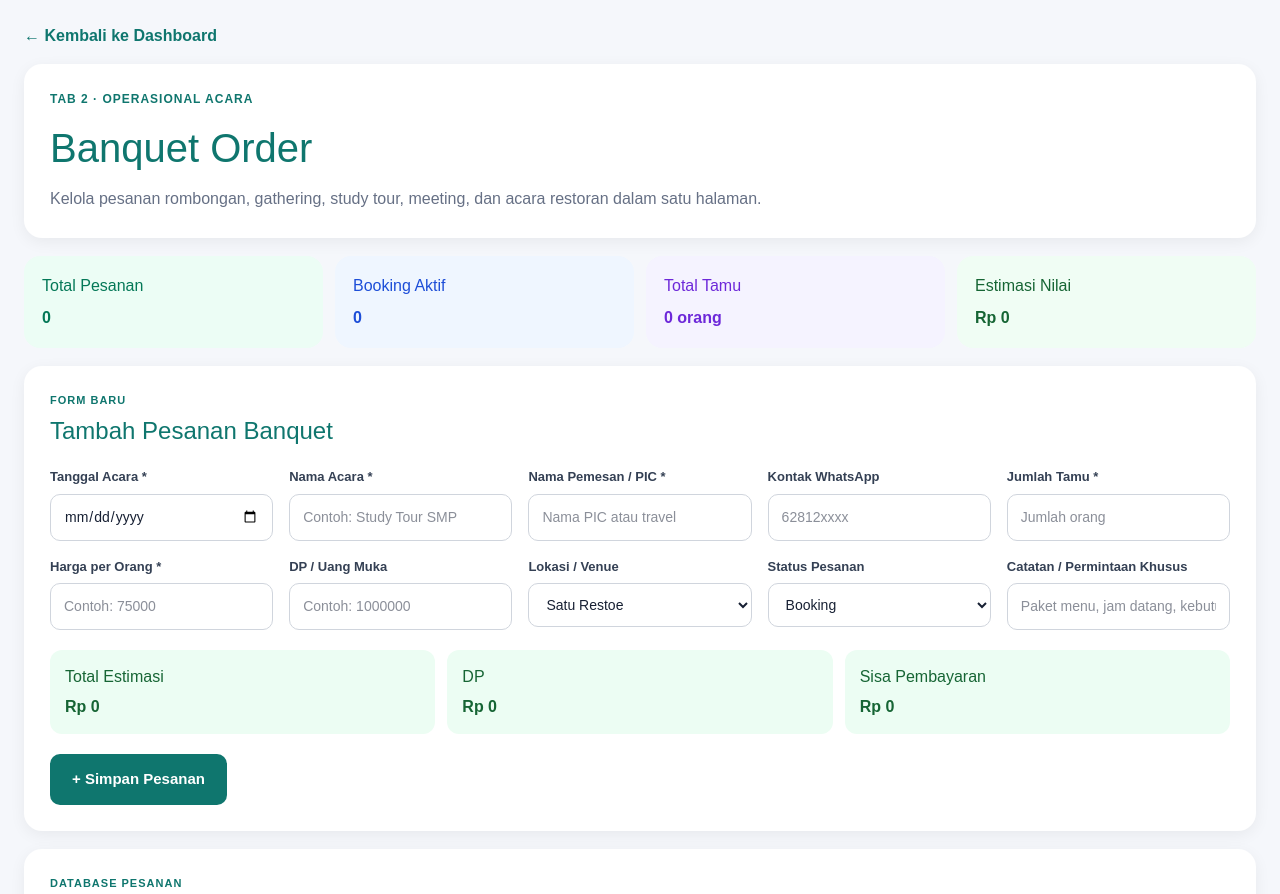
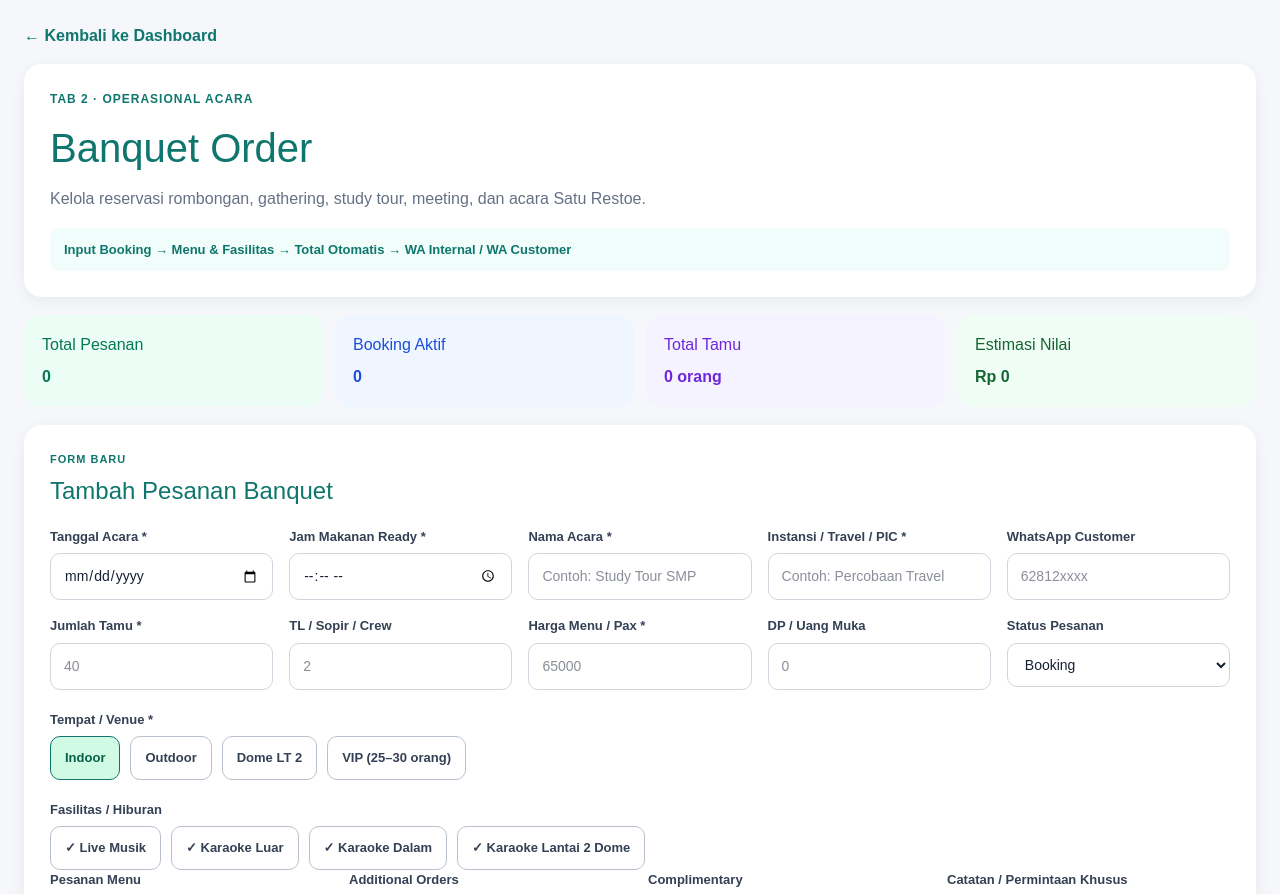
Before and after one commit to aderana212-gif/satu-restoe-team-software, a Next.js app: page /banquet in a window 1280 px wide. Shown: the top 894 px of the page. Built offline with nearby package versions, Linux system fonts and the light colour scheme.

Commit message:
Improve banquet order WhatsApp templates and venue facilities

```diff
--- a/app/banquet/page.tsx
+++ b/app/banquet/page.tsx
@@ -3,35 +3,53 @@
 import { useEffect, useMemo, useState, type ReactNode } from "react";
 
 type OrderStatus = "Booking" | "DP" | "Lunas" | "Selesai" | "Batal";
+type Venue = "Indoor" | "Outdoor" | "Dome LT 2" | "VIP (25–30 orang)";
 
-type BanquetOrder = {
+const VENUES: Venue[] = ["Indoor", "Outdoor", "Dome LT 2", "VIP (25–30 orang)"];
+const FACILITIES = ["Live Musik", "Karaoke Luar", "Karaoke Dalam", "Karaoke Lantai 2 Dome"];
+const STORAGE_KEY = "satu-restoe-banquet-orders";
+
+export type BanquetOrder = {
   id: number;
   tanggal: string;
+  jamReady: string;
   namaAcara: string;
   namaPemesan: string;
   kontak: string;
   jumlahTamu: number;
+  jumlahCrew: number;
   hargaPerOrang: number;
   dp: number;
-  lokasi: string;
+  venue: Venue;
+  fasilitas: string[];
+  menu: string;
+  additional: string;
+  complimentary: string;
   status: OrderStatus;
   catatan: string;
 };
 
-const STORAGE_KEY = "satu-restoe-banquet-orders";
-
 const emptyForm = {
   tanggal: "",
+  jamReady: "",
   namaAcara: "",
   namaPemesan: "",
   kontak: "",
   jumlahTamu: "",
+  jumlahCrew: "",
   hargaPerOrang: "",
   dp: "",
-  lokasi: "Satu Restoe",
+  venue: "Indoor" as Venue,
+  fasilitas: [] as string[],
+  menu: "",
+  additional: "",
+  complimentary: "",
   status: "Booking" as OrderStatus,
   catatan: "",
 };
+
+const INTERNAL_NUMBER = "";
+const BANK_INFO = "Bank BCA\nNo. Rekening: 7740731178\nAtas Nama: Wida Novianti";
 
 export default function BanquetPage() {
   const [orders, setOrders] = useState<BanquetOrder[]>([]);
@@ -62,20 +80,24 @@ export default function BanquetPage() {
     const keyword = search.trim().toLowerCase();
     return orders.filter((order) => {
       const matchesStatus = filterStatus === "Semua" || order.status === filterStatus;
-      const matchesSearch = !keyword || [order.namaAcara, order.namaPemesan, order.kontak, order.lokasi]
-        .join(" ")
-        .toLowerCase()
-        .includes(keyword);
-      return matchesStatus && matchesSearch;
+      const haystack = [
+        order.namaAcara,
+        order.namaPemesan,
+        order.kontak,
+        order.venue,
+        order.menu,
+        order.fasilitas.join(" "),
+      ].join(" ").toLowerCase();
+      return matchesStatus && (!keyword || haystack.includes(keyword));
     });
   }, [orders, filterStatus, search]);
 
   const ringkasan = useMemo(() => ({
     total: orders.length,
-    aktif: orders.filter((order) => order.status !== "Batal" && order.status !== "Selesai").length,
-    tamu: orders.filter((order) => order.status !== "Batal").reduce((sum, order) => sum + order.jumlahTamu, 0),
-    nilai: orders.filter((order) => order.status !== "Batal").reduce((sum, order) => sum + order.jumlahTamu * order.hargaPerOrang, 0),
-    dp: orders.filter((order) => order.status !== "Batal").reduce((sum, order) => sum + order.dp, 0),
+    aktif: orders.filter((o) => o.status !== "Batal" && o.status !== "Selesai").length,
+    tamu: orders.filter((o) => o.status !== "Batal").reduce((sum, o) => sum + o.jumlahTamu, 0),
+    nilai: orders.filter((o) => o.status !== "Batal").reduce((sum, o) => sum + o.jumlahTamu * o.hargaPerOrang, 0),
+    dp: orders.filter((o) => o.status !== "Batal").reduce((sum, o) => sum + o.dp, 0),
   }), [orders]);
 
   const formatRupiah = (value: number) => new Intl.NumberFormat("id-ID", {
@@ -93,8 +115,17 @@ export default function BanquetPage() {
     }).format(new Date(`${value}T00:00:00`));
   };
 
-  const updateForm = (key: keyof typeof emptyForm, value: string) => {
+  const updateForm = (key: keyof typeof emptyForm, value: string | string[]) => {
     setForm((current) => ({ ...current, [key]: value }));
+  };
+
+  const toggleFacility = (facility: string) => {
+    setForm((current) => ({
+      ...current,
+      fasilitas: current.fasilitas.includes(facility)
+        ? current.fasilitas.filter((item) => item !== facility)
+        : [...current.fasilitas, facility],
+    }));
   };
 
   const resetForm = () => {
@@ -104,14 +135,14 @@ export default function BanquetPage() {
 
   const simpanPesanan = () => {
     const jumlahTamu = Number(form.jumlahTamu);
+    const jumlahCrew = Number(form.jumlahCrew || 0);
     const hargaPerOrang = Number(form.hargaPerOrang);
     const dp = Number(form.dp || 0);
 
-    if (!form.tanggal || !form.namaAcara.trim() || !form.namaPemesan.trim() || jumlahTamu <= 0 || hargaPerOrang <= 0) {
-      alert("Mohon lengkapi tanggal, acara, PIC, jumlah tamu, dan harga per orang dengan benar.");
+    if (!form.tanggal || !form.jamReady || !form.namaAcara.trim() || !form.namaPemesan.trim() || jumlahTamu <= 0 || hargaPerOrang <= 0) {
+      alert("Mohon lengkapi tanggal, jam ready, acara, PIC, jumlah tamu, dan harga per orang.");
       return;
     }
-
     if (dp < 0 || dp > jumlahTamu * hargaPerOrang) {
       alert("Nilai DP tidak boleh lebih besar dari total pesanan.");
       return;
@@ -120,13 +151,19 @@ export default function BanquetPage() {
     const data: BanquetOrder = {
       id: editingId ?? Date.now(),
       tanggal: form.tanggal,
+      jamReady: form.jamReady,
       namaAcara: form.namaAcara.trim(),
       namaPemesan: form.namaPemesan.trim(),
       kontak: form.kontak.trim(),
       jumlahTamu,
+      jumlahCrew,
       hargaPerOrang,
       dp,
-      lokasi: form.lokasi,
+      venue: form.venue,
+      fasilitas: form.fasilitas,
+      menu: form.menu.trim(),
+      additional: form.additional.trim(),
+      complimentary: form.complimentary.trim(),
       status: form.status,
       catatan: form.catatan.trim(),
     };
@@ -134,7 +171,6 @@ export default function BanquetPage() {
     setOrders((current) => editingId === null
       ? [...current, data]
       : current.map((order) => order.id === editingId ? data : order));
-
     alert(editingId === null ? "Pesanan banquet berhasil disimpan." : "Pesanan banquet berhasil diperbarui.");
     resetForm();
   };
@@ -143,15 +179,21 @@ export default function BanquetPage() {
     setEditingId(order.id);
     setForm({
       tanggal: order.tanggal,
+      jamReady: order.jamReady || "",
       namaAcara: order.namaAcara,
       namaPemesan: order.namaPemesan,
       kontak: order.kontak,
       jumlahTamu: String(order.jumlahTamu),
+      jumlahCrew: String(order.jumlahCrew || 0),
       hargaPerOrang: String(order.hargaPerOrang),
       dp: String(order.dp),
-      lokasi: order.lokasi,
+      venue: order.venue || "Indoor",
+      fasilitas: order.fasilitas || [],
+      menu: order.menu || "",
+      additional: order.additional || "",
+      complimentary: order.complimentary || "",
       status: order.status,
-      catatan: order.catatan,
+      catatan: order.catatan || "",
     });
     window.scrollTo({ top: 0, behavior: "smooth" });
   };
@@ -162,20 +204,51 @@ export default function BanquetPage() {
     if (editingId === id) resetForm();
   };
 
-  const buatPesan = (order: BanquetOrder, internal: boolean) => {
+  const buildMessage = (order: BanquetOrder, internal: boolean) => {
     const total = order.jumlahTamu * order.hargaPerOrang;
-    return `${internal ? "BANQUET ORDER INTERNAL" : "KONFIRMASI RESERVASI"} – SATU RESTOE\n\nTanggal: ${formatTanggal(order.tanggal)}\nAcara: ${order.namaAcara}\nPIC/Pemesan: ${order.namaPemesan}\nKontak: ${order.kontak || "-"}\nJumlah tamu: ${order.jumlahTamu} orang\nHarga per orang: ${formatRupiah(order.hargaPerOrang)}\nTotal pesanan: ${formatRupiah(total)}\nDP: ${formatRupiah(order.dp)}\nSisa pembayaran: ${formatRupiah(Math.max(0, total - order.dp))}\nVenue: ${order.lokasi}\nStatus: ${order.status}\nCatatan: ${order.catatan || "-"}\n\nTerima kasih telah memilih Satu Restoe.`;
+    const fasilitas = order.fasilitas.length ? order.fasilitas.map((item) => `• ${item}`).join("\n") : "-";
+    const menu = order.menu || "-";
+    const additional = order.additional || "-";
+    const complimentary = order.complimentary || `${order.jumlahCrew || 0} crew`;
+    const base = `${internal ? "BANQUET ORDER INTERNAL" : "INFO RESERVASI"} – SATU RESTOE\n\n` +
+      `Hari/Tanggal: ${formatHariTanggal(order.tanggal)}\n` +
+      `Jam makanan ready: ${order.jamReady || "-"}\n` +
+      `Venue: ${order.venue}\n` +
+      `Instansi/Travel: ${order.namaPemesan}\n` +
+      `Nama Acara: ${order.namaAcara}\n` +
+      `Jumlah Tamu: ${order.jumlahTamu} orang\n` +
+      `TL/Sopir/Crew: ${order.jumlahCrew || 0} orang\n` +
+      `Harga Menu: ${formatRupiah(order.hargaPerOrang)} / pax\n\n` +
+      `FASILITAS/HIBURAN:\n${fasilitas}\n\n` +
+      `PESANAN MENU:\n${menu}\n\n` +
+      `ADDITIONAL ORDERS:\n${additional}\n\n` +
+      `COMPLIMENTARY:\n${complimentary}\n\n` +
+      `CATATAN:\n${order.catatan || "-"}\n\n` +
+      `TOTAL ORDER: ${formatRupiah(total)}\n` +
+      `DP: ${formatRupiah(order.dp)}\n` +
+      `SISA PEMBAYARAN: ${formatRupiah(Math.max(0, total - order.dp))}`;
+
+    if (internal) {
+      return `${base}\nStatus: ${order.status}\n\nUntuk kebutuhan operasional internal Satu Restoe.`;
+    }
+
+    return `${base}\n\nPEMBAYARAN TRANSFER:\n${BANK_INFO}\n\nMohon kirimkan bukti transfer setelah pembayaran.\n\nTerima kasih telah memilih Satu Restoe Pangandaran.`;
   };
 
   const kirimWhatsApp = (order: BanquetOrder, internal: boolean) => {
-    const nomor = window.prompt(`Nomor WhatsApp ${internal ? "internal" : "customer"} (contoh 62812xxxx):`, order.kontak || "");
+    const defaultNumber = internal ? INTERNAL_NUMBER : order.kontak;
+    const nomor = window.prompt(
+      `Nomor WhatsApp ${internal ? "internal" : "customer"} (format 62812xxxx):`,
+      defaultNumber,
+    );
     if (!nomor) return;
-    const clean = nomor.replace(/[^0-9]/g, "");
-    if (!clean) {
-      alert("Nomor WhatsApp tidak valid.");
+    let clean = nomor.replace(/[^0-9]/g, "");
+    if (clean.startsWith("0")) clean = `62${clean.slice(1)}`;
+    if (clean.length < 10) {
+      alert("Nomor WhatsApp tidak valid. Gunakan format 628xxxxxxxxxx.");
       return;
     }
-    window.open(`https://wa.me/${clean}?text=${encodeURIComponent(buatPesan(order, internal))}`, "_blank");
+    window.open(`https://wa.me/${clean}?text=${encodeURIComponent(buildMessage(order, internal))}`, "_blank", "noopener,noreferrer");
   };
 
   return (
@@ -186,7 +259,8 @@ export default function BanquetPage() {
         <header style={headerStyle}>
           <div style={eyebrowStyle}>TAB 2 · OPERASIONAL ACARA</div>
           <h1 style={mainTitleStyle}>Banquet Order</h1>
-          <p style={subtitleStyle}>Kelola pesanan rombongan, gathering, study tour, meeting, dan acara restoran dalam satu halaman.</p>
+          <p style={subtitleStyle}>Kelola reservasi rombongan, gathering, study tour, meeting, dan acara Satu Restoe.</p>
+          <div style={flowStyle}>Input Booking → Menu & Fasilitas → Total Otomatis → WA Internal / WA Customer</div>
         </header>
 
         <section style={summaryGridStyle}>
@@ -207,19 +281,40 @@ export default function BanquetPage() {
 
           <div style={formGridStyle}>
             <Field label="Tanggal Acara *"><input type="date" value={form.tanggal} onChange={(e) => updateForm("tanggal", e.target.value)} style={inputStyle} /></Field>
+            <Field label="Jam Makanan Ready *"><input type="time" value={form.jamReady} onChange={(e) => updateForm("jamReady", e.target.value)} style={inputStyle} /></Field>
             <Field label="Nama Acara *"><input type="text" placeholder="Contoh: Study Tour SMP" value={form.namaAcara} onChange={(e) => updateForm("namaAcara", e.target.value)} style={inputStyle} /></Field>
-            <Field label="Nama Pemesan / PIC *"><input type="text" placeholder="Nama PIC atau travel" value={form.namaPemesan} onChange={(e) => updateForm("namaPemesan", e.target.value)} style={inputStyle} /></Field>
-            <Field label="Kontak WhatsApp"><input type="tel" placeholder="62812xxxx" value={form.kontak} onChange={(e) => updateForm("kontak", e.target.value)} style={inputStyle} /></Field>
-            <Field label="Jumlah Tamu *"><input type="number" min="1" placeholder="Jumlah orang" value={form.jumlahTamu} onChange={(e) => updateForm("jumlahTamu", e.target.value)} style={inputStyle} /></Field>
-            <Field label="Harga per Orang *"><input type="number" min="1" placeholder="Contoh: 75000" value={form.hargaPerOrang} onChange={(e) => updateForm("hargaPerOrang", e.target.value)} style={inputStyle} /></Field>
-            <Field label="DP / Uang Muka"><input type="number" min="0" placeholder="Contoh: 1000000" value={form.dp} onChange={(e) => updateForm("dp", e.target.value)} style={inputStyle} /></Field>
-            <Field label="Lokasi / Venue"><select value={form.lokasi} onChange={(e) => updateForm("lokasi", e.target.value)} style={inputStyle}><option>Satu Restoe</option><option>Dome Lantai 2</option><option>Area Outdoor</option><option>Venue Eksternal</option><option>Lainnya</option></select></Field>
+            <Field label="Instansi / Travel / PIC *"><input type="text" placeholder="Contoh: Percobaan Travel" value={form.namaPemesan} onChange={(e) => updateForm("namaPemesan", e.target.value)} style={inputStyle} /></Field>
+            <Field label="WhatsApp Customer"><input type="tel" placeholder="62812xxxx" value={form.kontak} onChange={(e) => updateForm("kontak", e.target.value)} style={inputStyle} /></Field>
+            <Field label="Jumlah Tamu *"><input type="number" min="1" placeholder="40" value={form.jumlahTamu} onChange={(e) => updateForm("jumlahTamu", e.target.value)} style={inputStyle} /></Field>
+            <Field label="TL / Sopir / Crew"><input type="number" min="0" placeholder="2" value={form.jumlahCrew} onChange={(e) => updateForm("jumlahCrew", e.target.value)} style={inputStyle} /></Field>
+            <Field label="Harga Menu / Pax *"><input type="number" min="1" placeholder="65000" value={form.hargaPerOrang} onChange={(e) => updateForm("hargaPerOrang", e.target.value)} style={inputStyle} /></Field>
+            <Field label="DP / Uang Muka"><input type="number" min="0" placeholder="0" value={form.dp} onChange={(e) => updateForm("dp", e.target.value)} style={inputStyle} /></Field>
             <Field label="Status Pesanan"><select value={form.status} onChange={(e) => updateForm("status", e.target.value)} style={inputStyle}><option>Booking</option><option>DP</option><option>Lunas</option><option>Selesai</option><option>Batal</option></select></Field>
-            <Field label="Catatan / Permintaan Khusus"><input type="text" placeholder="Paket menu, jam datang, kebutuhan khusus" value={form.catatan} onChange={(e) => updateForm("catatan", e.target.value)} style={inputStyle} /></Field>
+          </div>
+
+          <div style={subsectionStyle}>
+            <label style={labelStyle}>Tempat / Venue *</label>
+            <div style={choiceGridStyle}>
+              {VENUES.map((venue) => <button type="button" key={venue} onClick={() => updateForm("venue", venue)} style={choiceStyle(form.venue === venue)}>{venue}</button>)}
+            </div>
+          </div>
+
+          <div style={subsectionStyle}>
+            <label style={labelStyle}>Fasilitas / Hiburan</label>
+            <div style={choiceGridStyle}>
+              {FACILITIES.map((facility) => <button type="button" key={facility} onClick={() => toggleFacility(facility)} style={choiceStyle(form.fasilitas.includes(facility))}>✓ {facility}</button>)}
+            </div>
+          </div>
+
+          <div style={formGridStyle}>
+            <Field label="Pesanan Menu"><textarea rows={4} placeholder="Nasi Liwet\nUdang\nCumi" value={form.menu} onChange={(e) => updateForm("menu", e.target.value)} style={textareaStyle} /></Field>
+            <Field label="Additional Orders"><textarea rows={4} placeholder="Contoh: tambahan minuman, snack, dll." value={form.additional} onChange={(e) => updateForm("additional", e.target.value)} style={textareaStyle} /></Field>
+            <Field label="Complimentary"><textarea rows={3} placeholder="Contoh: 2 crew" value={form.complimentary} onChange={(e) => updateForm("complimentary", e.target.value)} style={textareaStyle} /></Field>
+            <Field label="Catatan / Permintaan Khusus"><textarea rows={3} placeholder="Catatan untuk customer atau operasional" value={form.catatan} onChange={(e) => updateForm("catatan", e.target.value)} style={textareaStyle} /></Field>
           </div>
 
           <div style={estimateGridStyle}>
-            <div style={estimateStyle}><span>Total Estimasi</span><strong>{formatRupiah(totalNilaiForm)}</strong></div>
+            <div style={estimateStyle}><span>Total Order</span><strong>{formatRupiah(totalNilaiForm)}</strong></div>
             <div style={estimateStyle}><span>DP</span><strong>{formatRupiah(Number(form.dp || 0))}</strong></div>
             <div style={estimateStyle}><span>Sisa Pembayaran</span><strong>{formatRupiah(Math.max(0, totalNilaiForm - Number(form.dp || 0)))}</strong></div>
           </div>
@@ -238,9 +333,7 @@ export default function BanquetPage() {
 
           <div style={toolbarStyle}>
             <input type="search" placeholder="Cari acara, PIC, kontak, venue..." value={search} onChange={(e) => setSearch(e.target.value)} style={{ ...inputStyle, flex: 1, minWidth: "220px" }} />
-            <select value={filterStatus} onChange={(e) => setFilterStatus(e.target.value as "Semua" | OrderStatus)} style={{ ...inputStyle, width: "180px" }}>
-              <option>Semua</option><option>Booking</option><option>DP</option><option>Lunas</option><option>Selesai</option><option>Batal</option>
-            </select>
+            <select value={filterStatus} onChange={(e) => setFilterStatus(e.target.value as "Semua" | OrderStatus)} style={{ ...inputStyle, width: "180px" }}><option>Semua</option><option>Booking</option><option>DP</option><option>Lunas</option><option>Selesai</option><option>Batal</option></select>
           </div>
 
           {filteredOrders.length === 0 ? (
@@ -248,17 +341,17 @@ export default function BanquetPage() {
           ) : (
             <div style={tableWrapperStyle}>
               <table style={tableStyle}>
-                <thead><tr><th style={thStyle}>Tanggal</th><th style={thStyle}>Acara / PIC</th><th style={thStyle}>Tamu</th><th style={thStyle}>Harga / Pax</th><th style={thStyle}>Total</th><th style={thStyle}>DP / Sisa</th><th style={thStyle}>Venue</th><th style={thStyle}>Status</th><th style={thStyle}>Aksi</th></tr></thead>
+                <thead><tr><th style={thStyle}>Tanggal</th><th style={thStyle}>Acara / PIC</th><th style={thStyle}>Tamu</th><th style={thStyle}>Harga / Pax</th><th style={thStyle}>Total</th><th style={thStyle}>DP / Sisa</th><th style={thStyle}>Venue / Fasilitas</th><th style={thStyle}>Status</th><th style={thStyle}>Aksi</th></tr></thead>
                 <tbody>{filteredOrders.map((order) => {
                   const total = order.jumlahTamu * order.hargaPerOrang;
                   return <tr key={order.id}>
-                    <td style={tdStyle}>{formatTanggal(order.tanggal)}</td>
+                    <td style={tdStyle}>{formatTanggal(order.tanggal)}<small style={subTextStyle}>Ready {order.jamReady || "-"}</small></td>
                     <td style={tdStyle}><strong>{order.namaAcara}</strong><small style={subTextStyle}>{order.namaPemesan}{order.kontak ? ` · ${order.kontak}` : ""}</small></td>
-                    <td style={tdStyle}>{order.jumlahTamu} orang</td>
+                    <td style={tdStyle}>{order.jumlahTamu} orang<small style={subTextStyle}>Crew {order.jumlahCrew || 0}</small></td>
                     <td style={tdStyle}>{formatRupiah(order.hargaPerOrang)}</td>
                     <td style={tdStyle}><strong>{formatRupiah(total)}</strong></td>
-                    <td style={tdStyle}><span>{formatRupiah(order.dp)}</span><small style={subTextStyle}>Sisa {formatRupiah(Math.max(0, total - order.dp))}</small></td>
-                    <td style={tdStyle}>{order.lokasi}<small style={subTextStyle}>{order.catatan || "Tanpa catatan"}</small></td>
+                    <td style={tdStyle}>{formatRupiah(order.dp)}<small style={subTextStyle}>Sisa {formatRupiah(Math.max(0, total - order.dp))}</small></td>
+                    <td style={tdStyle}>{order.venue}<small style={subTextStyle}>{order.fasilitas?.join(", ") || "Tanpa fasilitas"}</small></td>
                     <td style={tdStyle}><span style={statusStyle(order.status)}>{order.status}</span></td>
                     <td style={tdStyle}><div style={actionStackStyle}><button onClick={() => mulaiEdit(order)} style={editButtonStyle}>Ubah</button><button onClick={() => kirimWhatsApp(order, true)} style={internalButtonStyle}>WA Internal</button><button onClick={() => kirimWhatsApp(order, false)} style={customerButtonStyle}>WA Customer</button><button onClick={() => hapusPesanan(order.id)} style={deleteButtonStyle}>Hapus</button></div></td>
                   </tr>;
@@ -288,6 +381,15 @@ function SummaryCard({ label, value, tone }: { label: string; value: string; ton
   return <div style={{ ...summaryCardStyle, background: tones[tone].background, color: tones[tone].color }}><span>{label}</span><strong>{value}</strong></div>;
 }
 
+function formatHariTanggal(value: string) {
+  if (!value) return "-";
+  return new Intl.DateTimeFormat("id-ID", { weekday: "long", day: "2-digit", month: "long", year: "numeric" }).format(new Date(`${value}T00:00:00`));
+}
+
+function choiceStyle(active: boolean) {
+  return { ...choiceButtonBase, ...(active ? choiceButtonActive : {}) };
+}
+
 const pageStyle = { minHeight: "100vh", background: "#f5f7fb", padding: "24px", fontFamily: "Arial, sans-serif", color: "#172033" };
 const containerStyle = { maxWidth: "1250px", margin: "0 auto" };
 const backLinkStyle = { display: "inline-block", color: "#0f766e", textDecoration: "none", fontWeight: "bold", marginBottom: "16px" };
@@ -295,6 +397,7 @@ const headerStyle = { background: "#ffffff", padding: "26px", borderRadius: "18p
 const eyebrowStyle = { color: "#0f766e", fontSize: "12px", fontWeight: 700, letterSpacing: "1px" };
 const mainTitleStyle = { margin: "10px 0 8px", color: "#0f766e", fontSize: "clamp(28px, 5vw, 40px)" };
 const subtitleStyle = { margin: 0, color: "#667085", lineHeight: 1.6 };
+const flowStyle = { marginTop: "16px", padding: "12px 14px", borderRadius: "10px", background: "#f0fdfa", color: "#0f766e", fontWeight: 700, fontSize: "13px" };
 const summaryGridStyle = { display: "grid", gridTemplateColumns: "repeat(auto-fit, minmax(180px, 1fr))", gap: "12px", marginBottom: "18px" };
 const summaryCardStyle = { padding: "18px", borderRadius: "16px", display: "flex", flexDirection: "column" as const, gap: "8px", minHeight: "72px" };
 const sectionStyle = { background: "#ffffff", padding: "clamp(18px, 3vw, 26px)", borderRadius: "18px", marginBottom: "18px", boxShadow: "0 4px 16px rgba(0,0,0,0.06)" };
@@ -304,6 +407,11 @@ const sectionTitleStyle = { margin: 0, color: "#0f766e", fontSize: "24px" };
 const formGridStyle = { display: "grid", gridTemplateColumns: "repeat(auto-fit, minmax(220px, 1fr))", gap: "16px" };
 const labelStyle = { display: "block", fontSize: "13px", fontWeight: 700, color: "#344054", marginBottom: "7px" };
 const inputStyle = { width: "100%", boxSizing: "border-box" as const, padding: "12px 13px", border: "1px solid #d0d5dd", borderRadius: "10px", fontSize: "14px", background: "#ffffff", color: "#172033", minHeight: "44px" };
+const textareaStyle = { ...inputStyle, resize: "vertical" as const, lineHeight: 1.5 };
+const subsectionStyle = { marginTop: "20px" };
+const choiceGridStyle = { display: "flex", flexWrap: "wrap" as const, gap: "10px" };
+const choiceButtonBase = { border: "1px solid #b8c2cc", borderRadius: "10px", padding: "11px 14px", cursor: "pointer", background: "#ffffff", color: "#344054", fontWeight: 600, fontSize: "13px" };
+const choiceButtonActive = { background: "#d1fae5", borderColor: "#0f766e", color: "#065f46" };
 const estimateGridStyle = { display: "grid", gridTemplateColumns: "repeat(auto-fit, minmax(180px, 1fr))", gap: "12px", marginTop: "20px" };
 const estimateStyle = { display: "flex", flexDirection: "column" as const, gap: "6px", padding: "15px", borderRadius: "12px", background: "#ecfdf3", color: "#166534" };
 const primaryButtonStyle = { marginTop: "20px", border: "none", borderRadius: "10px", padding: "14px 22px", background: "#0f766e", color: "#ffffff", cursor: "pointer", fontWeight: "bold", fontSize: "15px" };
@@ -312,10 +420,10 @@ const toolbarStyle = { display: "flex", gap: "10px", flexWrap: "wrap" as const,
 const smallNoteStyle = { color: "#667085", fontSize: "13px" };
 const emptyStyle = { padding: "30px", textAlign: "center" as const, color: "#667085", background: "#f8fafc", borderRadius: "12px" };
 const tableWrapperStyle = { overflowX: "auto" as const, WebkitOverflowScrolling: "touch" as const };
-const tableStyle = { width: "100%", borderCollapse: "collapse" as const, minWidth: "1050px" };
+const tableStyle = { width: "100%", borderCollapse: "collapse" as const, minWidth: "1200px" };
 const thStyle = { textAlign: "left" as const, padding: "13px 11px", borderBottom: "1px solid #d0d5dd", background: "#f0fdfa", color: "#344054", fontSize: "12px", whiteSpace: "nowrap" as const };
 const tdStyle = { padding: "13px 11px", borderBottom: "1px solid #eaecf0", fontSize: "13px", whiteSpace: "nowrap" as const, verticalAlign: "top" as const };
-const subTextStyle = { display: "block", color: "#667085", fontSize: "11px", marginTop: "5px", whiteSpace: "normal" as const, maxWidth: "180px" };
+const subTextStyle = { display: "block", color: "#667085", fontSize: "11px", marginTop: "5px", whiteSpace: "normal" as const, maxWidth: "210px" };
 const actionStackStyle = { display: "flex", flexDirection: "column" as const, gap: "6px" };
 const actionBase = { border: "none", borderRadius: "8px", padding: "8px 10px", cursor: "pointer", fontWeight: 600, fontSize: "12px" };
 const editButtonStyle = { ...actionBase, background: "#f3f4f6", color: "#374151" };
```
